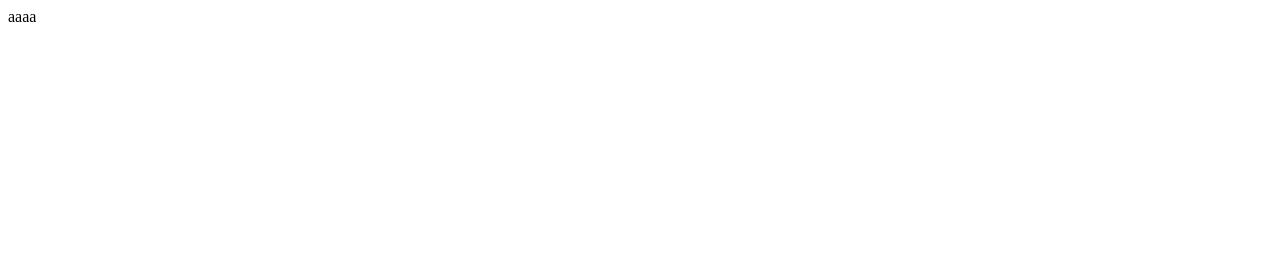
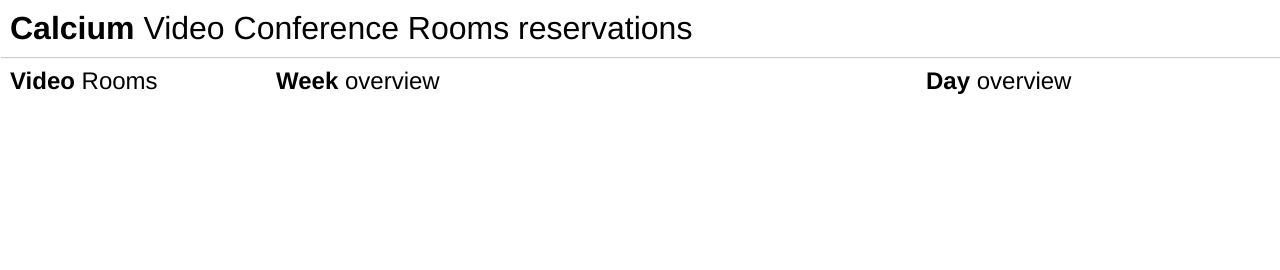
Before and after one commit to widmogrod/calcium, a website: page templates/index.html in a window 1280 px wide. Drawn offline with nearby package versions, Linux system fonts and the light colour scheme; files that its build step writes are made by us from their sources.

Commit message:
First look

```diff
--- a/bower.json
+++ b/bower.json
@@ -19,5 +19,8 @@
     "bower_components",
     "test",
     "tests"
-  ]
+  ],
+  "dependencies": {
+    "requirejs-plugins": "~1.0.2"
+  }
 }
--- a/package.json
+++ b/package.json
@@ -22,9 +22,11 @@
   },
   "homepage": "https://github.com/widmogrod/calcium",
   "dependencies": {
-        "express": "^4.10.4"
+    "express": "^4.10.4",
+    "node-sass-middleware": "^0.4.0"
   },
   "engines": {
     "node": "0.10.x"
+  },
+  "postinstall": "bower install"
 }
-}
--- /dev/null
+++ b/public/js/calendar.js
@@ -0,0 +1,6 @@
+define(['gapi', 'config'], function(gapi, config) {
+    'use strict';
+
+    gapi.setApiKey(config.gapi.apiKey);
+
+});
--- /dev/null
+++ b/public/js/gapi.js
@@ -0,0 +1,5 @@
+define('gapi', ['async!https://apis.google.com/js/client.js!onload'], function () {
+    'use strict';
+
+    return gapi;
+});
--- /dev/null
+++ b/public/scss/main.scss
@@ -0,0 +1,40 @@
+$left-distance: 10px;
+
+body {
+    font-family: "Helvetica Neue", Helvetica, Arial, "Lucida Grande", sans-serif;
+    margin: 0;
+    padding: 0;
+}
+h1, h2 {
+    margin: 0px;
+    padding-left: $left-distance;
+}
+
+.header-sub {
+    font-weight: lighter;
+    font-family: "HelveticaNeue-UltraLight", Helvetica, Arial, "Lucida Grande", sans-serif;
+}
+
+.header {
+    box-shadow: 1px 1px 1px rgba(0,0,0,.2);
+    padding-bottom: 10px;
+    padding-top: 10px;
+    margin-bottom: 10px;
+}
+
+.panels {
+    display: flex;
+    flex-direction: row;
+}
+.panel {
+    height: 200px;
+    padding-right: 10px;
+    &.left {
+        width: 20%
+    }
+    &.main {
+        width: 50%
+    }
+    &.side {
+    }
+}
--- a/templates/index.html
+++ b/templates/index.html
@@ -2,9 +2,30 @@
 <html>
 <head lang="en">
     <meta charset="UTF-8">
-    <title></title>
+    <title>Calcium - Video Conference Rooms reservation app</title>
+    <link href="css/main.css" rel="stylesheet"/>
 </head>
 <body>
-aaaa
+
+<div class="layout">
+    <div class="header">
+        <h1>Calcium <span class="header-sub">Video Conference Rooms reservations</span></h1>
+    </div>
+    <div class="panels">
+        <div class="panel left">
+            <h2>Video <span class="header-sub">Rooms</span></h2>
+        </div>
+        <div class="panel main">
+            <h2>Week <span class="header-sub">overview</span></h2>
+        </div>
+        <div class="panel side">
+            <h2>Day <span class="header-sub">overview</span></h2>
+        </div>
+    </div>
+</div>
+
+<script type="text/javascript"
+        src="https://cdn.vgc.no/js/libs/require/require-2.1.4.min.js"
+        data-main="js/main"></script>
 </body>
 </html>
```
Also changed, not shown: index.js (+12 -6 lines), public/js/config.js (added, +9 -0 lines), public/js/main.js (added, +25 -0 lines), 2 other files. Lines whose indentation alone changed are shown as unchanged.
